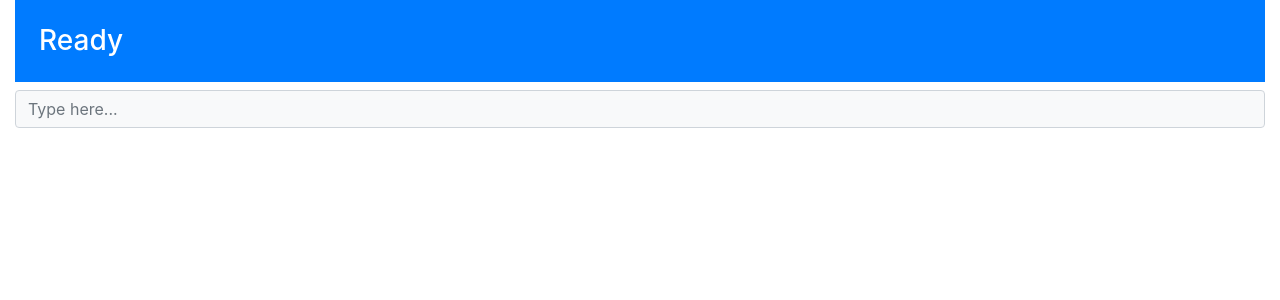
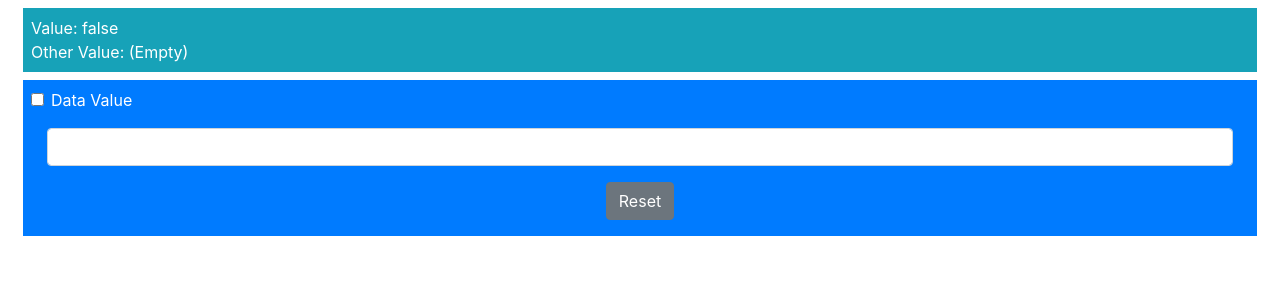
Before and after one commit to huzaifah/myvueproject, a Vue app in the folder templatesanddata/: page / in a window 1280 px wide. Shown: the top 300 px of the page. Built offline with nearby package versions, Linux system fonts and the light colour scheme.

Commit message:
Added view model binding component

```diff
--- a/templatesanddata/src/components/EventKeyboard.vue
+++ b/templatesanddata/src/components/EventKeyboard.vue
@@ -3,7 +3,7 @@
         <div class="bg-primary p-4 text-white h3">
             {{ message }}
         </div>
-        <input class="form-control bg-light" placeholder="Type here..." v-on:keydown.ctrl="handleKey" />
+        <input class="form-control bg-light" placeholder="Type here..." v-on:keydown.ctrl.exact="handleKey" />
     </div>
 </template>
 
--- /dev/null
+++ b/templatesanddata/src/components/EventModel.vue
@@ -0,0 +1,51 @@
+<template>
+    <div class="container-fluid">
+        <div class="bg-info m-2 p-2 text-white">
+            Value: {{ dataValue }}
+            <br />
+            Other Value: {{ otherValue || "(Empty)" }}
+        </div>
+
+        <div class="bg-primary m-2 p-2 text-white">
+            <div class="form-check">
+                <label class="form-check-label">
+                    <input class="form-check-input" type="checkbox" v-on:change="handleChange" v-bind:checked="dataValue" />
+                    Data Value
+                </label>
+            </div>
+
+            <div class="bg-primary m-2 p-2">
+                <input type="text" class="form-control" v-on:input="handleChange" v-bind:value="otherValue" />
+            </div>
+
+            <div class="text-center m-2">
+                <button class="btn btn-secondary" v-on:click="reset">Reset</button>
+            </div>
+        </div>
+    </div>
+</template>
+
+<script>
+export default {
+    name: "MyComponent",
+    data: function() {
+        return {
+            dataValue: false,
+            otherValue: ""
+        }
+    },
+    methods: {
+        reset() {
+            this.dataValue = false;
+            this.otherValue = "";
+        },
+        handleChange($event) {
+            if ($event.target.type == "checkbox") {
+                this.dataValue = $event.target.checked;
+            } else {
+                this.otherValue = $event.target.value;
+            }
+        }
+    }
+}
+</script>
--- a/templatesanddata/src/main.js
+++ b/templatesanddata/src/main.js
@@ -5,7 +5,8 @@
 //import EventPage from './components/EventPage.vue'
 //import Page from './components/EventProp.vue';
 //import Page from './components/EventPageCapture.vue';
-import Page from './components/EventKeyboard.vue';
+//import Page from './components/EventKeyboard.vue';
+import Page from './components/EventModel.vue';
 import "bootstrap/dist/css/bootstrap.min.css";
 
 Vue.config.productionTip = false
```
